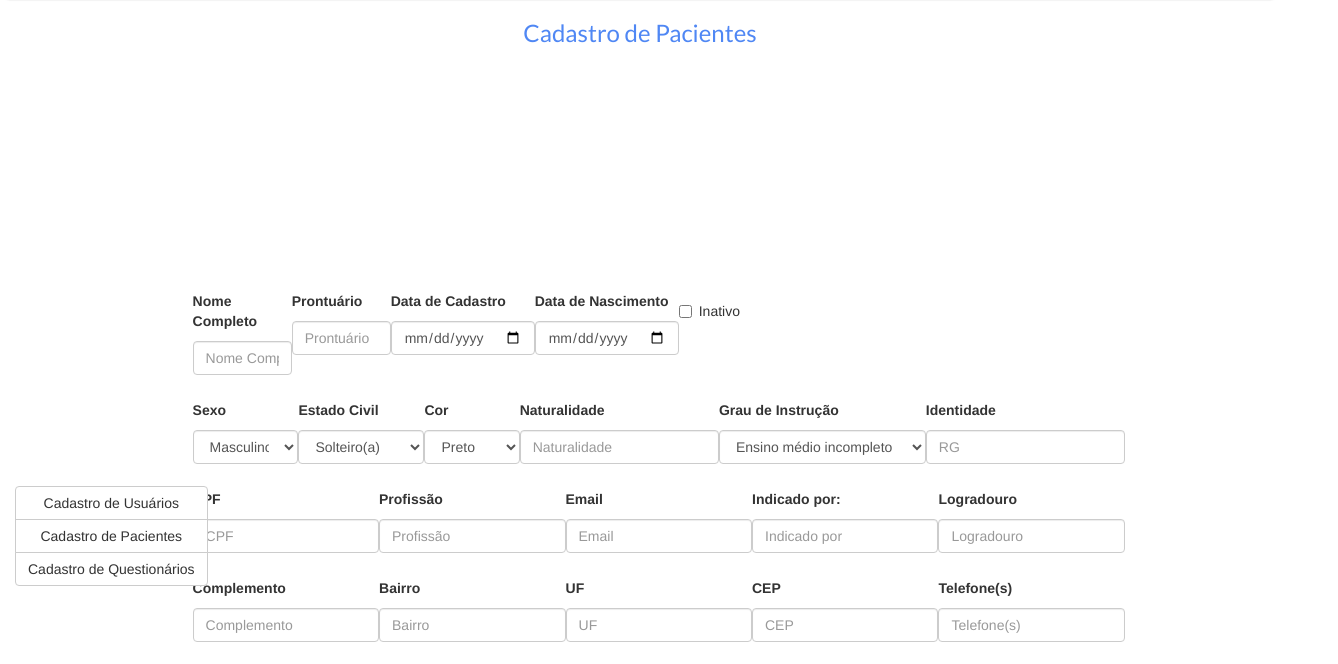
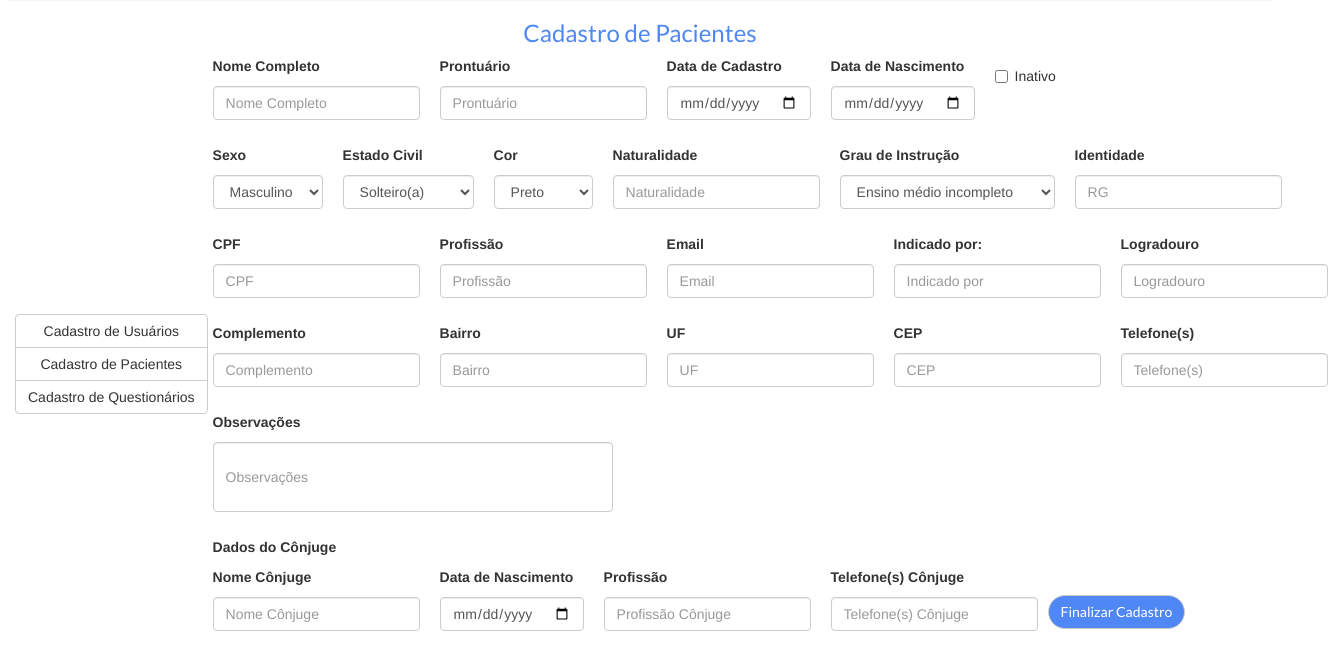
Before and after one commit to ViniciusTei/Gattini, an Electron app: page cadastroPacientes.html in a window 1280 px wide. Shown: the part 75-739 px from the top of the page, 1338 px wide, since content can reach past the window. Drawn offline with nearby package versions, Linux system fonts and the light colour scheme; files whose address does not match are found by name.

Commit message:
Formatação alterada em relação à tela cadastroPacientes

```diff
--- a/estilo.css
+++ b/estilo.css
@@ -41,7 +41,7 @@ body {
 }
 
 .content {
-  padding-top: 10%;
+  /*padding-top: 10%;*/
   align-items: center;
   width: 90%;
   align-self: center;
@@ -49,7 +49,27 @@ body {
 }
 
 .form-ag {
-  display:block;
   margin-bottom: 10px;
-  width: 100%;
+  margin-right: 10px;
+  margin-left: 10px;
+  width: auto;
 }
+
+.gtt-btn {
+  font-family: 'Lato', sans-serif;
+  position:relative;
+  width:auto;
+  background-color: rgb(79, 135, 244);
+  color: white;
+  border-radius: 80px;
+  align-self: center;
+}
+
+#obs {
+  width: 400px;
+  height: 70px;
+}
+
+#menu_bar {
+  margin-right: 10px;
+}
```
